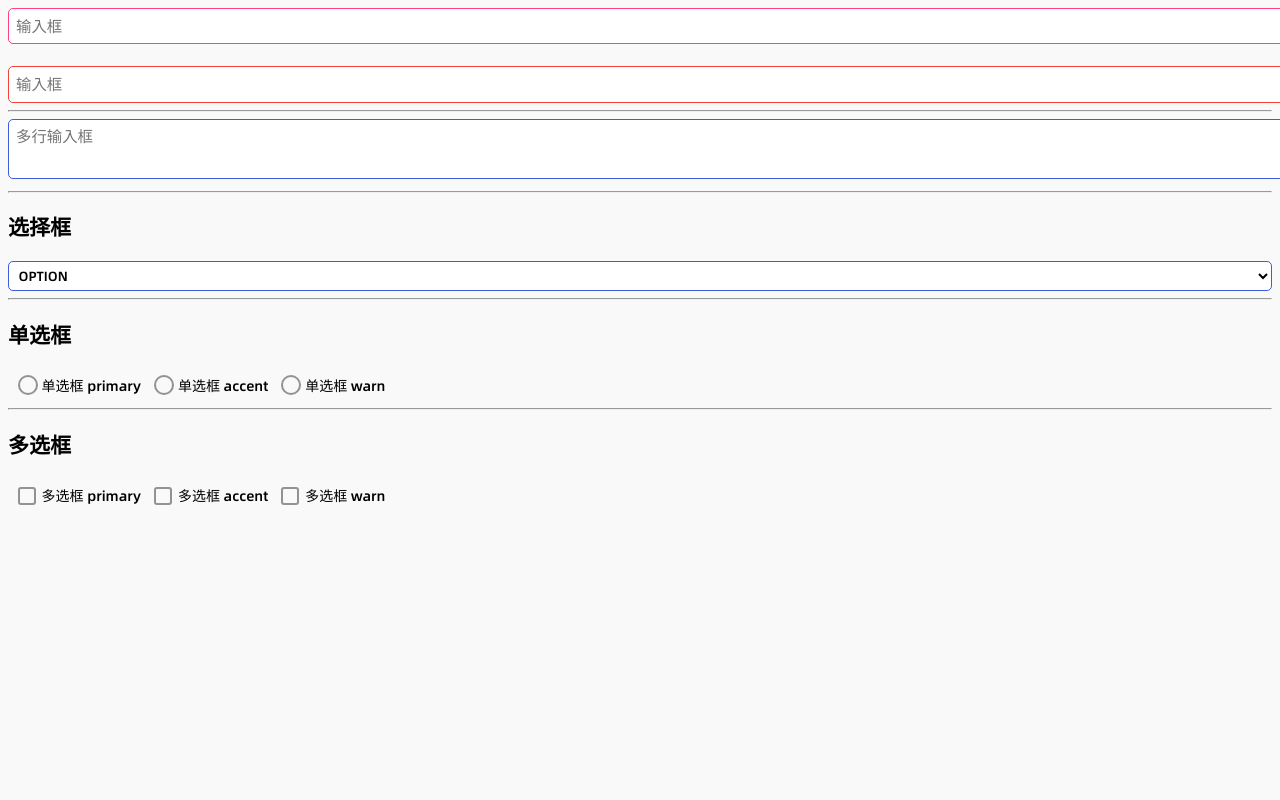
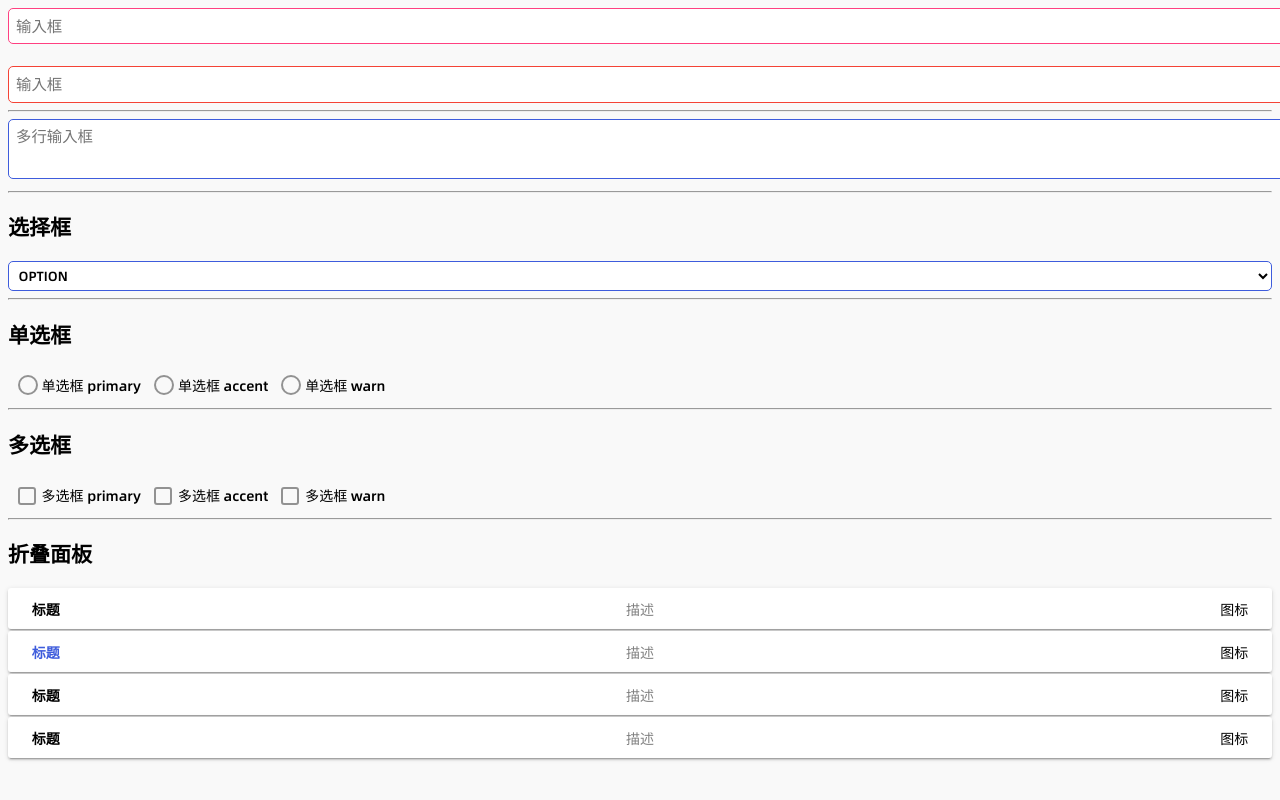
Before and after one commit to myfor/masaga, a website: page index.html in a window 1280 px wide. Shown: the part 795-1595 px from the top of the page. Before the commit the page ends 1490 px from the top, so only its background shows below. Drawn offline with Linux system fonts and the light colour scheme.

Commit message:
add: accordion not completed

```diff
--- a/index.html
+++ b/index.html
@@ -150,6 +150,52 @@
         <input class="form-checkout-warn" type="checkbox" name="multi" id="c-warn">
         <label for="c-warn">多选框 warn</label>
     </div>
+    <hr>
+    <h2>折叠面板</h2>
+    <div>
+        <div class="accordion">
+            <div class="panel">
+                <div class="panel-header">
+                    <div class="panel-header-title">标题</div>
+                    <div class="panel-header-description">描述</div>
+                    <div class="panel-header-icon">图标</div>
+                </div>
+                <div class="panel-body">
+                    THE BODY
+                </div>
+            </div>
+            <div class="panel">
+                <div class="panel-header">
+                    <div class="panel-header-title primary">标题</div>
+                    <div class="panel-header-description">描述</div>
+                    <div class="panel-header-icon">图标</div>
+                </div>
+                <div class="panel-body">
+
+                </div>
+            </div>
+            <div class="panel">
+                <div class="panel-header">
+                    <div class="panel-header-title">标题</div>
+                    <div class="panel-header-description">描述</div>
+                    <div class="panel-header-icon">图标</div>
+                </div>
+                <div class="panel-body">
+
+                </div>
+            </div>
+            <div class="panel">
+                <div class="panel-header">
+                    <div class="panel-header-title">标题</div>
+                    <div class="panel-header-description">描述</div>
+                    <div class="panel-header-icon">图标</div>
+                </div>
+                <div class="panel-body">
+
+                </div>
+            </div>
+        </div>
+    </div>
 
     <div>
         <br><br><br><br><br><br><br><br>
--- a/js/masaga.js
+++ b/js/masaga.js
@@ -81,7 +81,7 @@ class mAlert {
         DIV_HEADER.innerText = this._title;
         const DIV_BODY = this.DOC.createElement('div');
         DIV_BODY.className = 'alert-box-body';
-        DIV_BODY.innerText = this._content;
+        DIV_BODY.innerHTML = this._content;
 
         const DIV_ACTIONS = this.DOC.createElement('div');
         DIV_ACTIONS.className = 'alert-box-actions';
--- /dev/null
+++ b/sass/accordion.sass
@@ -0,0 +1,35 @@
+@import ./variables
+
+.accordion
+    display: flex
+    flex-direction: column
+    &>.panel
+        display: flex
+        flex-direction: column
+        padding: .7rem 1.7rem
+        margin-bottom: .1rem
+        border-radius: 3px
+        background-color: #fff
+        box-shadow: 0 3px 1px -2px rgba(0,0,0,.2),0 2px 2px 0 rgba(0,0,0,.14),0 1px 5px 0 rgba(0,0,0,.12)
+        &>.panel-header
+            display: flex
+            flex-direction: row
+            width: 100%
+            cursor: pointer
+            &>.panel-header-title
+                font-weight: 600
+            &>.primary
+                color: $primary-color
+            &>.accent
+                color: $accent-color
+            &>.warn
+                color: $warn-color
+            &>.panel-header-description
+                flex-grow: 1
+                text-align: center
+                color: transparentize(#000000, .5)
+            &>.panel-header-icon
+        &>.panel-body
+            display: none
+            padding-top: 1.3rem
+            padding-bottom: .5rem
--- a/sass/style.sass
+++ b/sass/style.sass
@@ -5,3 +5,4 @@
 @import ./alert
 @import ./layout
 @import ./form
+@import ./accordion
```
Also changed, not shown: dist/css/accordion.css (added), dist/css/accordion.min.css (added), dist/css/style.css, dist/css/style.min.css, dist/js/masaga.min.js.
